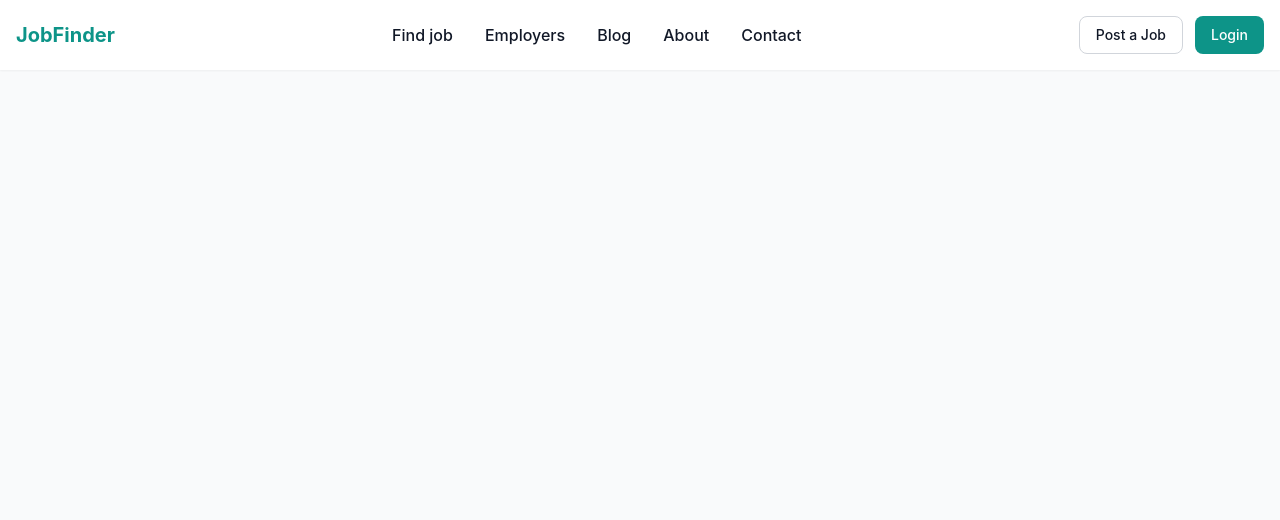
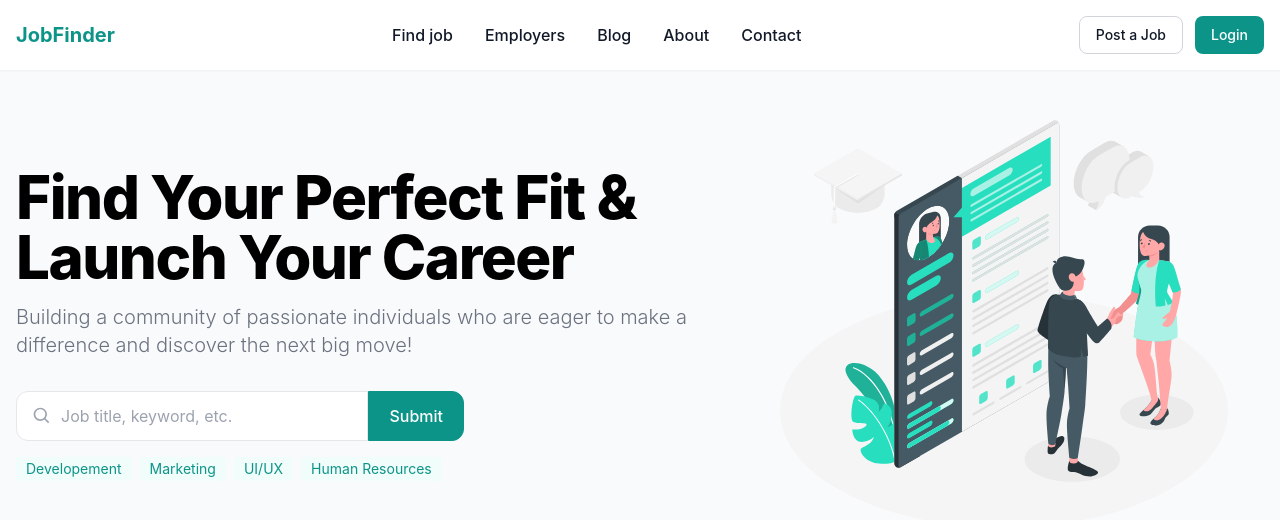
Before and after one commit to jadhavanushka/jobfinder, a React (Create React App) app: page / in a window 1280 px wide. Shown: the top 520 px of the page. Built offline with nearby package versions, Linux system fonts and the light colour scheme.

Commit message:
add header

```diff
--- a/src/App.js
+++ b/src/App.js
@@ -1,11 +1,14 @@
 import './App.css';
 import Navbar from './components/Navbar';
+import Header from './components/Header';
+
 
 function App() {
   return (
     <div className="App bg-gray-50 min-h-screen">
 
       <Navbar />
+      <Header/>
 
     </div>
   );
--- /dev/null
+++ b/src/components/Header.js
@@ -0,0 +1,63 @@
+import React from 'react';
+import { BiSearch } from 'react-icons/bi';
+import headerimg from '../images/headerimg.svg';
+
+
+const Header = () => {
+    return (
+        <section className="mt-24 lg:mt-16">
+            <div className="grid max-w-screen-xl px-4 mx-auto md:gap-8 xl:gap-0 md:grid-cols-12">
+                <div className="mr-auto place-self-center md:col-span-7">
+                    <h1 className="max-w-2xl mb-4 text-4xl font-extrabold tracking-tight leading-none md:text-5xl xl:text-6xl
+                    text-center md:text-start px-12 md:px-0">
+                        Find Your Perfect Fit & Launch Your Career</h1>
+                    <p className="max-w-2xl mb-6 font-light text-gray-500 lg:mb-8 md:text-lg lg:text-xl text-center md:text-start">
+                        Building a community of passionate individuals who are eager to make a difference and
+                        discover the next big move!</p>
+
+                    <div className="inline-flex items-center justify-center mb-4 w-full lg:w-2/3 px-4 md:px-0">
+                        <form className="flex w-full">
+                            <div className="w-full">
+                                <div className="relative h-full">
+                                    <div className="absolute inset-y-0 left-0 flex items-center pl-4 pointer-events-none">
+                                        <BiSearch className="size-5 text-gray-400" />
+                                    </div>
+                                    <input type="text"
+                                        className="block w-full px-5 py-3 pl-11 text-base text-gray-900 bg-white border
+                                         border-gray-200
+                                      placeholder:text-gray-400 rounded-l-xl focus:ring-teal-400 focus:border-teal-400"
+                                        placeholder="Job title, keyword, etc." required />
+                                </div>
+                            </div>
+                            <button type="submit"
+                                className="px-5 py-3 text-base font-medium text-center text-white bg-teal-600 border-teal-600 border
+                                cursor-pointer rounded-r-xl  hover:border-teal-700 hover:bg-teal-700
+                                focus:outline-none focus:ring-2  focus:border-teal-500 focus:ring-teal-700">
+                                Submit
+                            </button>
+                        </form>
+                    </div>
+                    <div className="flex gap-2 flex-wrap md:max-w-2xl items-center justify-center md:justify-start">
+                        {[
+                            'Developement',
+                            'Marketing',
+                            'UI/UX',
+                            'Human Resources',
+                        ].map((tag, index) => (
+                            <p className="bg-teal-50 text-teal-600 text-sm px-2.5 py-0.5 rounded hover:bg-teal-100"
+                                key={index}>
+                                {tag}
+                            </p>
+                        ))}
+                    </div>
+
+                </div>
+                <div className="hidden md:mt-0 md:col-span-5 md:flex">
+                    <img src={headerimg} alt="header-img" />
+                </div>
+            </div>
+        </section>
+    );
+};
+
+export default Header;
```
Also changed, not shown: src/images/headerimg.svg (added).
